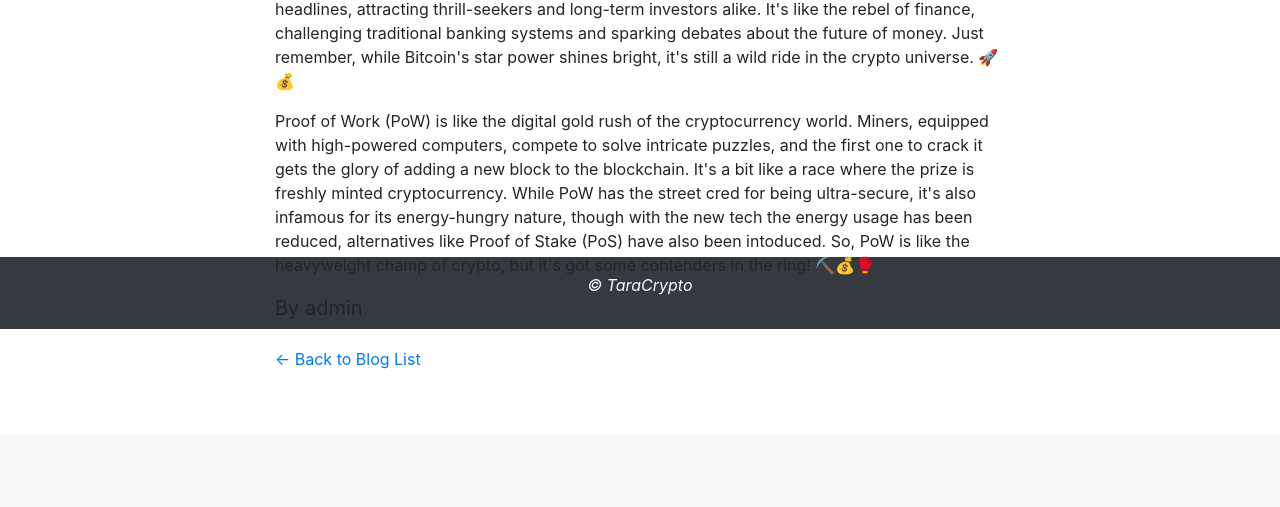
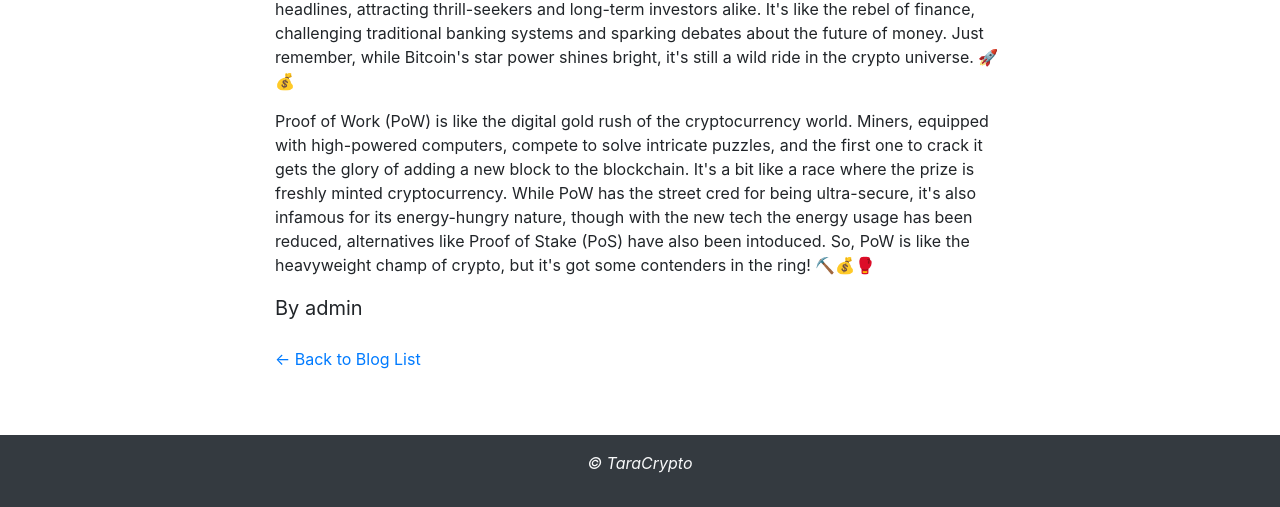
Before and after one commit to Calmcat1/taraCryptov2FullStack, a Django app: page /blogs/blogContent/1 in a window 1280 px wide. Shown: the part 647-1154 px from the top of the page. Before the commit the page ends 1016 px from the top, so only its background shows below. Run offline with Django 4.2, Linux system fonts and the light colour scheme; data comes from the database, SQL or seed files in the repository; some libraries are stand-ins or nearby versions.

Commit message:
Update customBootstrap.css

```diff
--- a/static/CSS/customBootstrap.css
+++ b/static/CSS/customBootstrap.css
@@ -2,10 +2,7 @@ body{
   margin: 0 0 0 0;
 }
 
-/*content class*/
-.content{
-  height: 100vh;
-}
+
 
 /* custom classes for carousel*/
 .custom-image-20{
```
